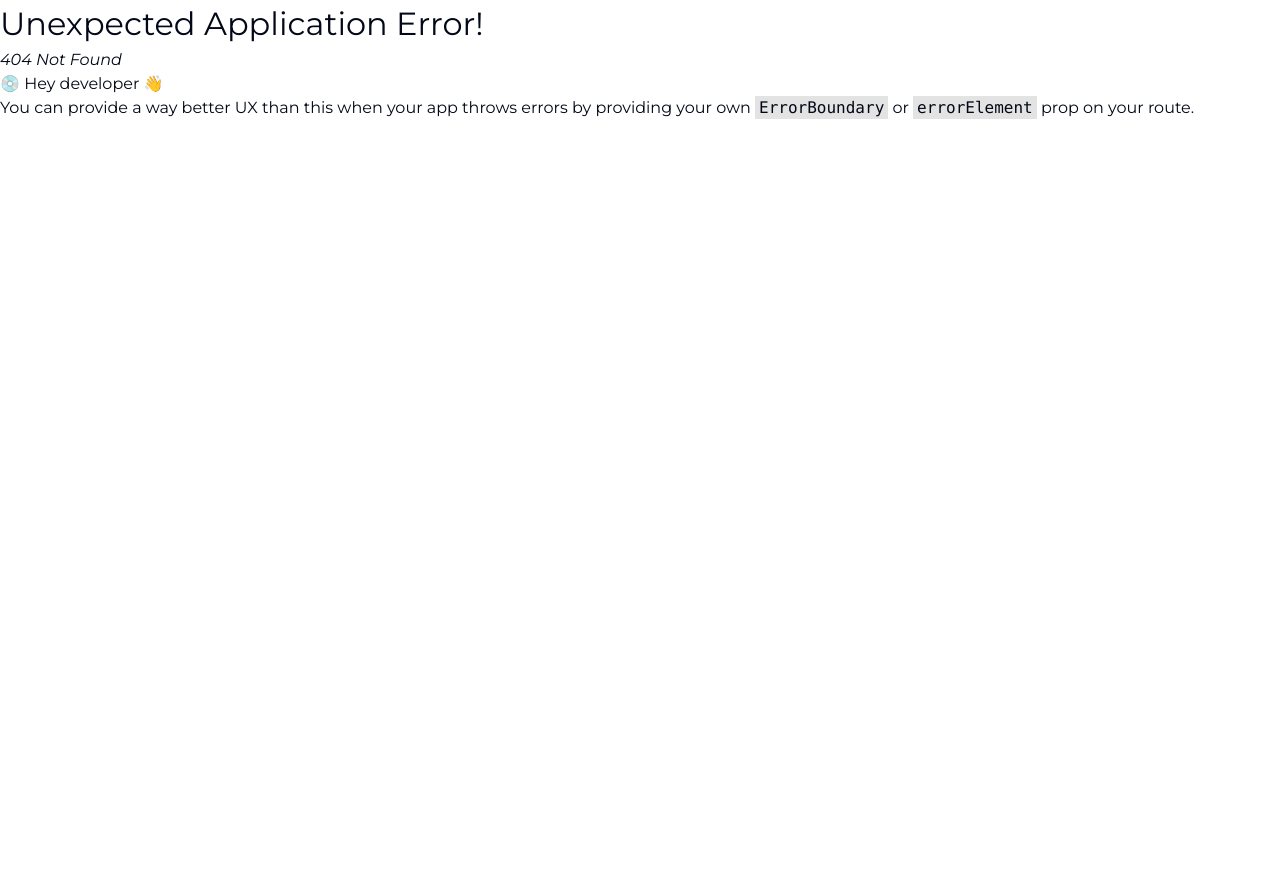
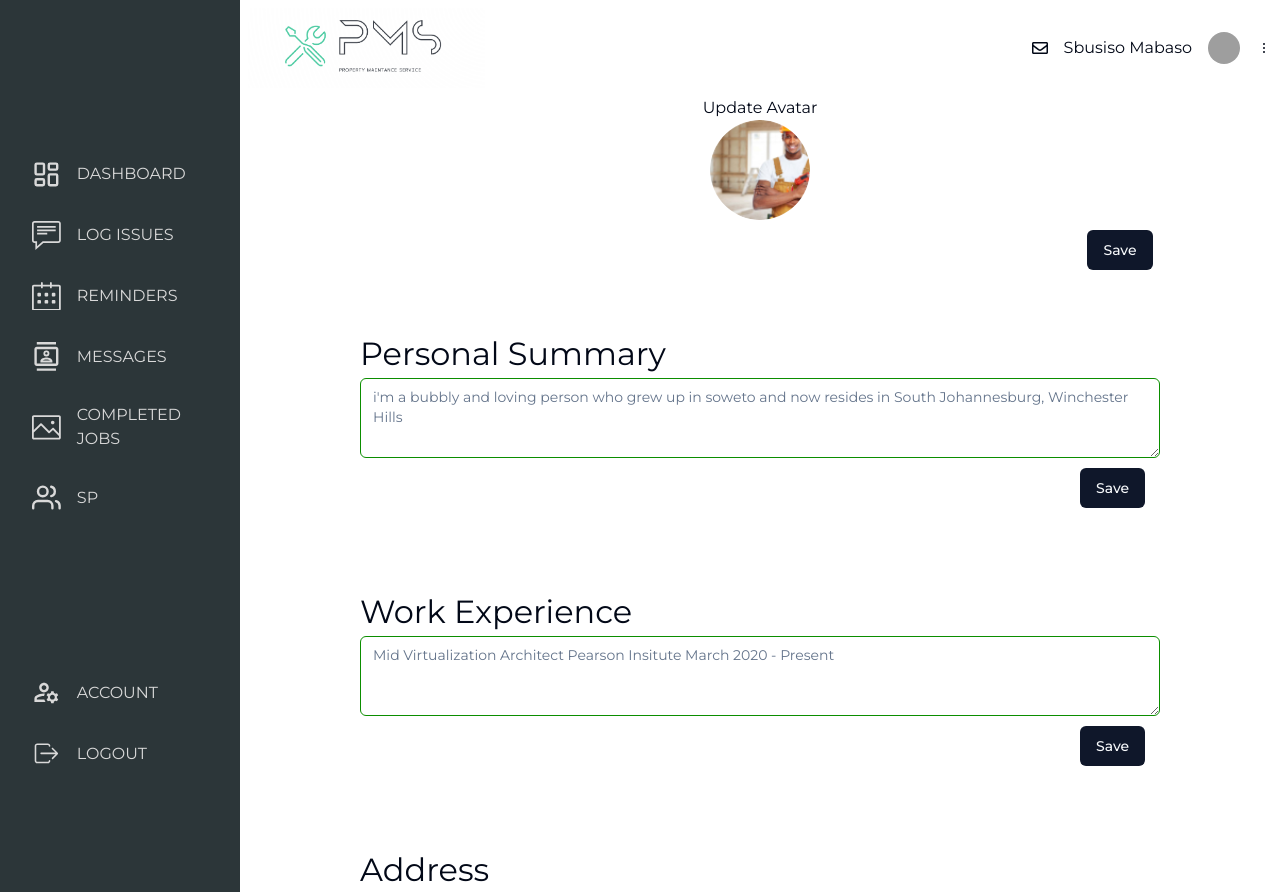
Before and after one commit to The-Winning-Team-Tshimologo/vite-react-pms, a React app: page /update in a window 1280 px wide. Before the commit this address had no page. Shown: the top 892 px of the page. Before the commit the page ends 800 px from the top, so only its background shows below. Built offline with nearby package versions, Linux system fonts and the light colour scheme; grey boxes are pictures that could not be loaded; the HTML template or start-up script is replaced by a standard one.

Commit message:
done with update profile

```diff
--- a/src/App.jsx
+++ b/src/App.jsx
@@ -31,6 +31,8 @@ import ReviewPage from "./pages/reviewPage/ReviewPage";
 import Applications from "./pages/applications/Applications";
 import Users from "./pages/users/Users";
 import ApplicantPage from "./pages/applicantPage/ApplicantPage";
+import Update from "./pages/updateProfile/Update";
+
 
 function App({ children }) {
   const router = createBrowserRouter([
@@ -214,6 +216,14 @@ function App({ children }) {
             </ProtectedRoute>
           ),
         },
+        {
+          path: "/update",
+          element: (
+            <ProtectedRoute>
+              <Update/>
+            </ProtectedRoute>
+          ),
+        },
       ],
     },
   ]);
--- a/src/components/ui/carousel.jsx
+++ b/src/components/ui/carousel.jsx
@@ -1,6 +1,6 @@
 "use client";
 import * as React from "react"
-import useEmblaCarousel from "embla-carousel-react";
+// import useEmblaCarousel from "embla-carousel-react";
 import { ArrowLeft, ArrowRight } from "lucide-react"
 
 import { cn } from "@/lib/utils"
--- a/src/components/updateProfile/Update.jsx
+++ /dev/null
@@ -1,63 +0,0 @@
-import './Update.css'
-import React from 'react'
-import Sidebar from '../sidebar'
-import Logo from '../../assets/pms-logo.png'
-import Profile from '../../assets/sbusisoAvatar.png'
-function update() {
-    return (
-        <>
-            <div className='update'>
-                <div className='header'>
-                    <Sidebar />
-
-                    <div className='logo'>
-                        <img src={Logo} alt="Logo" className="round-image" />
-                    </div>
-
-                    <div className="profile">
-                        <img src={Profile} alt="Profile" className="round-image" />
-                        <span>Rea Motho</span>
-                    </div>
-
-                    <div className="menu-dots">
-                        <div className="menu-dot"></div>
-                        <div className="menu-dot"></div>
-                        <div className="menu-dot"></div>
-                    </div>
-                </div>
-
-                <div className='avatar'>
-                    <h3>Update Avatar</h3>
-                    <img src={Profile} alt="Avatar" className="round-image" />
-                    <div className='button'>
-                        <button className="primary-btn">Save</button>
-                    </div>
-                </div>
-
-
-                <div className='content'>
-                    <h2>Personal Summary</h2>
-                    <textarea id="myTextarea" name="myTextarea" rows="4" cols="50"></textarea>
-                    <div className='button'>
-                        <button className="primary-btn">Save</button>
-                    </div>
-
-                    <h2>Work Experience</h2>
-                    <textarea id="myTextarea" name="myTextarea" rows="4" cols="50"></textarea>
-                    <div className='button'>
-                        <button className="primary-btn">Save</button>
-                    </div>
-
-                    <h2>Address</h2>
-                    <textarea id="myTextarea" name="myTextarea" rows="4" cols="50"></textarea>
-                    <div className='button'>
-                        <button className="primary-btn">Save</button>
-                    </div>
-                </div>
-            </div>
-        </>
-    );
-
-}
-
-export default update
--- a/src/components/updateProfile/Update.css
+++ b/src/pages/updateProfile/Update.css
@@ -15,9 +15,13 @@
 
 
 .button {
-    display: flex;
-    justify-content: flex-end;
+    /* display: flex;  */
+    /* justify-content: flex-end;  */
     margin-top: 10px;
+    color: white;
+    margin-left: 720px;
+
+
 }
 .myTextarea{
 
@@ -28,7 +32,9 @@
         border: 1px solid #ccc;
         border-radius: 5px;
         resize: vertical;
+}
 
-
-
+.summary__container {
+    width: 50rem;
+    margin: 0 auto;
 }
--- /dev/null
+++ b/src/pages/updateProfile/Update.jsx
@@ -0,0 +1,64 @@
+import './Update.css'
+import React from 'react'
+import { Textarea } from "@/components/ui/textarea";
+ import { Button } from "@/components/ui/button";
+import Header from "../../components/header/Header";
+import { header } from 'server/reply';
+import Profile from "../../assets/sbusisoAvatar.png"
+function Update() {
+    return (
+        <>
+        <Header/>
+                <div className='avatar'>
+                    <h3>Update Avatar</h3>
+                    <img src={Profile} alt="Avatar" className="round-image" />
+                    <div className='button'>
+                        <Button>Save</Button>
+
+                    </div>
+                </div>
+
+                <div className="summary__container py-10">
+                <h2 className="w-fit">Personal Summary</h2>
+                <div className="summary__content">
+               <Textarea
+              className="custom-border"
+              placeholder="i'm a bubbly and loving person who grew up in soweto and now resides in South Johannesburg, Winchester Hills"/>
+              </div>
+              <div className='button'>
+                        <Button>Save</Button>
+
+                    </div>
+              </div>
+
+              <div className="summary__container py-10">
+                <h2 className="w-fit">Work Experience</h2>
+                <div className="summary__content">
+               <Textarea
+              className="custom-border"
+              placeholder="Mid Virtualization Architect Pearson Insitute March 2020 - Present"/>
+              </div>
+              <div className='button'>
+                        <Button>Save</Button>
+                    </div>
+              </div>
+
+              <div className="summary__container py-10">
+                <h2 className="w-fit">Address</h2>
+                <div className="summary__content">
+               <Textarea
+              className="custom-border"
+              placeholder="14 Kent Avenue Winchester Hills Suburb Johsnnesburg Gauteng 2110"/>
+              </div>
+              <div className='button'>
+                        <Button>Save</Button>
+                    </div>
+              </div>
+
+
+        </>
+    );
+
+}
+
+export default Update
```
